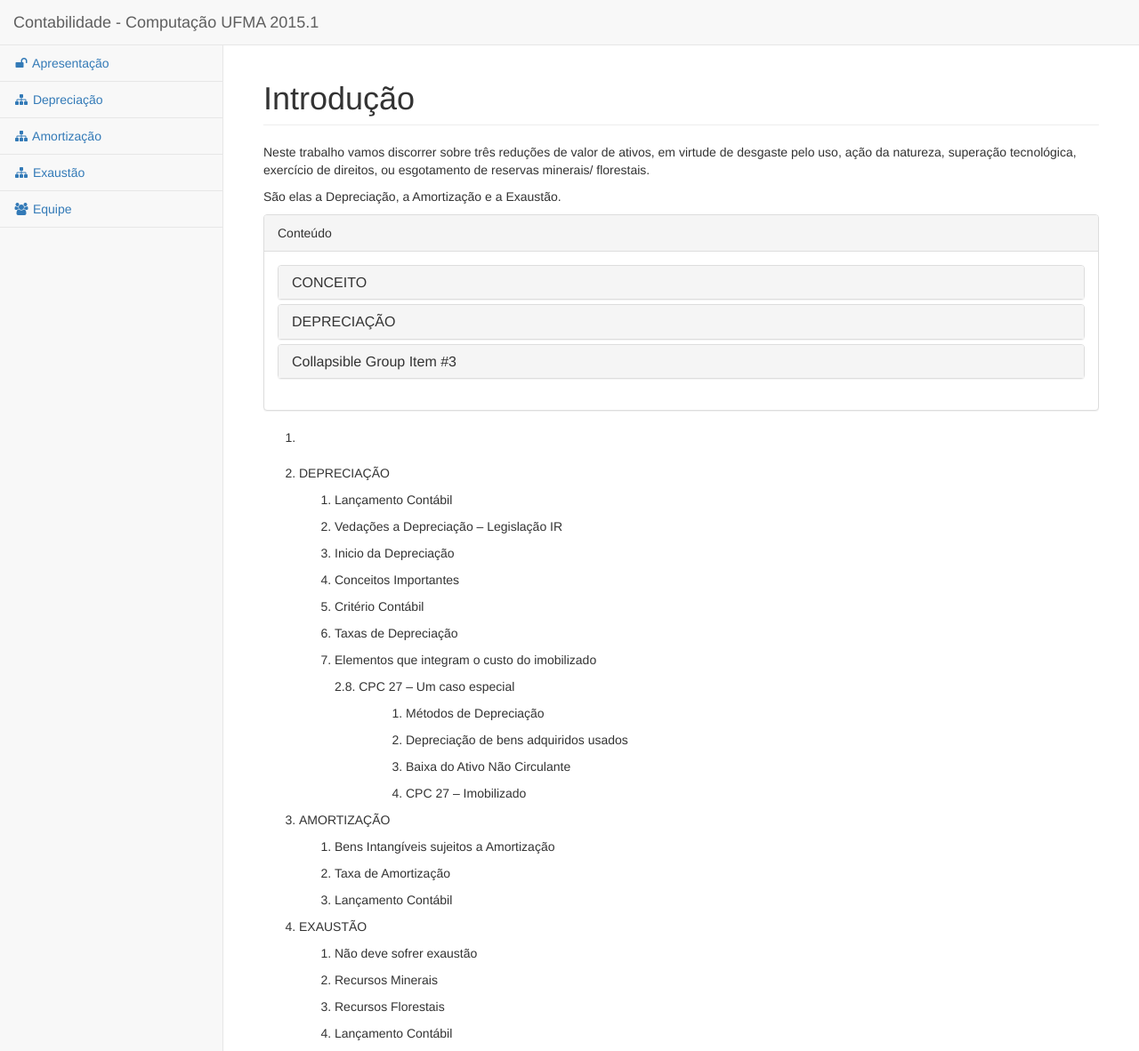
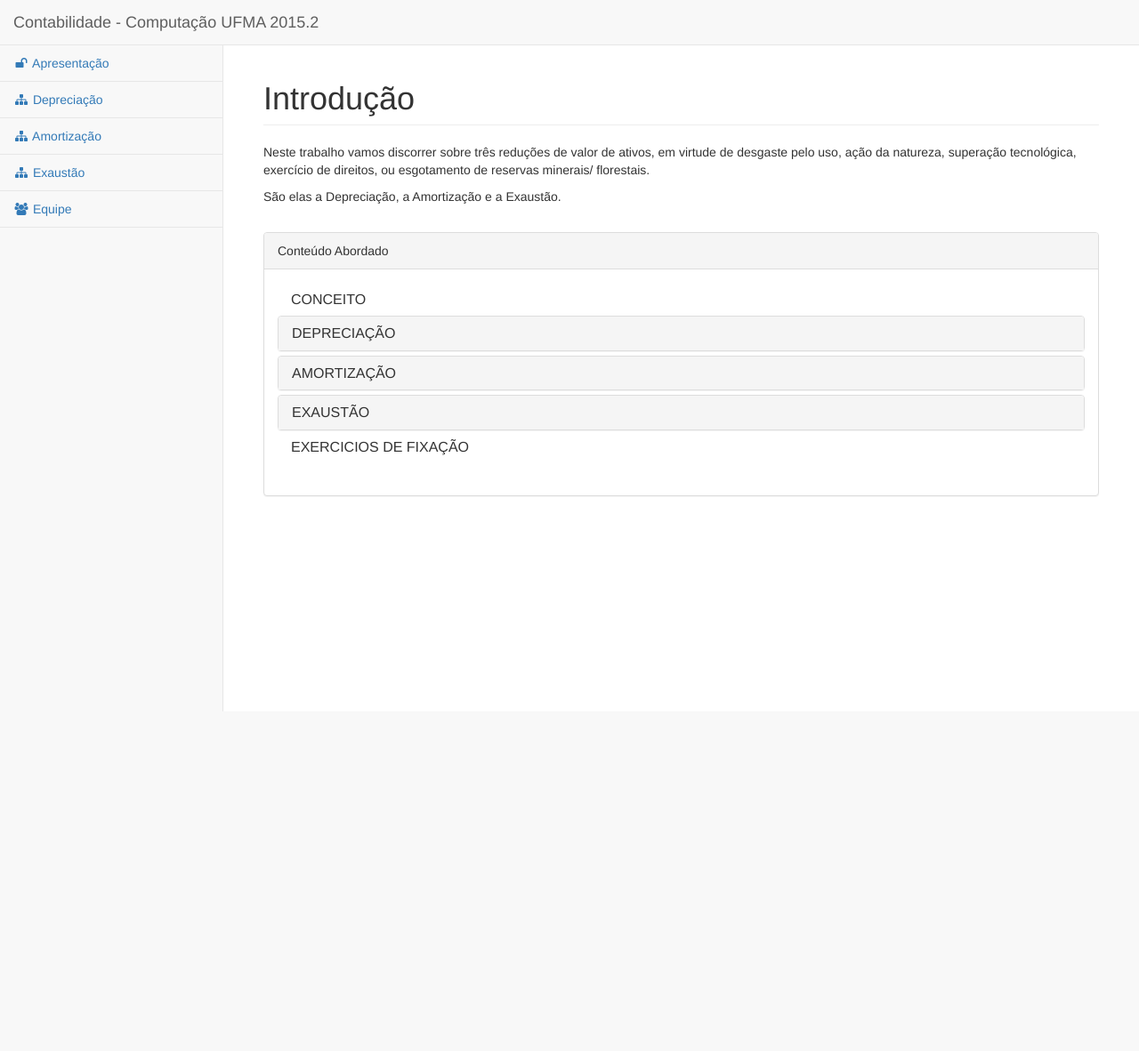
Before and after one commit to SamirSouzaSys/UFMA_Contabilidade, a PHP site: page / in a window 1280 px wide. Shown: the whole page at 89% size. After the commit the page ends 800 px from the top, so only its background shows below. Run offline with PHP 8.4, Linux system fonts and the light colour scheme; some libraries are stand-ins or nearby versions.

Commit message:
Fase 2_Em Andamento

```diff
--- a/config.php
+++ b/config.php
@@ -1,7 +1,7 @@
 <?php
-$rootProject = "/ufma/UFMA_Contabilidade";
+// $rootProject = "/ufma/UFMA_Contabilidade";
 // $rootProject = "";
-// $rootProject = "/sam/contab";
+$rootProject = "/sam/UFMA_Contabilidade_Portal_20152";
 
 $templates = "template/navigation.php";
 $head = "template/head.php";
--- a/index.php
+++ b/index.php
@@ -17,7 +17,7 @@ include $head;
           <span class="icon-bar"></span>
           <span class="icon-bar"></span>
         </button>
-          <a class="navbar-brand" href="index.html">Contabilidade - Computação UFMA 2015.1</a>
+        <a class="navbar-brand" href="index.html">Contabilidade - Computação UFMA 2015.2</a>
       </div>
       <!-- /.navbar-header -->
       <?php
@@ -34,22 +34,24 @@ include $head;
             <div>
               <p>Neste trabalho vamos discorrer sobre tr&ecirc;s redu&ccedil;&otilde;es de valor de ativos, em virtude de desgaste pelo uso, a&ccedil;&atilde;o da natureza, supera&ccedil;&atilde;o tecnol&oacute;gica, exerc&iacute;cio de direitos, ou esgotamento de reservas minerais/ florestais.</p>
               <p>S&atilde;o elas a Deprecia&ccedil;&atilde;o, a Amortiza&ccedil;&atilde;o e a Exaust&atilde;o.</p>
+              <br>
             </div>
-
             <div class="panel panel-default">
               <div class="panel-heading">
-                Conteúdo
+                Conteúdo Abordado
               </div>
               <!-- .panel-heading -->
               <div class="panel-body">
+
                 <div class="panel-group" id="accordion">
-                    <div class="panel panel-default">
+
                   <div class="panel-heading">
                     <h4 class="panel-title">
-                                <a data-toggle="collapse" data-parent="#accordion" aria-expanded="false" class="collapsed">CONCEITO</a>
+                      <!-- <a data-toggle="collapse" data-parent="#accordion" aria-expanded="false" class="collapsed">CONCEITO</a> -->
+                      CONCEITO
                     </h4>
                   </div>
-                    </div>
+
                   <div class="panel panel-default">
                     <div class="panel-heading">
                       <h4 class="panel-title">
@@ -65,152 +67,97 @@ include $head;
                           </li>
                           <li><p>Inicio da Depreciação</p>
                           </li>
-                                    <li>
-                                      <p>
-                                        Conceitos Importantes</p>
+                          <li><p>Conceitos Importantes</p>
                           </li>
-                                    <li>
-                                      <p>
-                                        Critério Contábil </p>
+                          <li><p>Critério Contábil </p>
                           </li>
-                                    <li>
-                                      <p>
-                                        Taxas de Depreciação</p>
+                          <li><p>Taxas de Depreciação</p>
                           </li>
-                                    <li>
-                                      <p>
-                                        Elementos que integram o custo do imobilizado</p>
-                                        <p>2.8. CPC 27 – Um caso especial</p>
-                                        <ol>
-                                            <ol>
-                                                <li>
-                                                    <p>Métodos de Depreciação</p>
+                          <li><p>Elementos que integram o custo do imobilizado</p>
                           </li>
-                                                <li>
-                                                    <p>Depreciação de bens adquiridos usados</p>
+                          <li><p>CPC 27 – Um caso especial</p>
                           </li>
-                                                <li>
-                                                    <p>Baixa do Ativo Não Circulante</p>
+                          <li><p>Métodos de Depreciação</p>
                           </li>
-                                                <li>
-                                                    <p>CPC 27 – Imobilizado</p>
+                          <li><p>Depreciação de bens adquiridos usados</p>
                           </li>
-                                            </ol>
-                                        </ol>
+                          <li><p>Baixa do Ativo Não Circulante</p>
+                          </li>
+                          <li><p>CPC 27 – Imobilizado</p>
                           </li>
                         </ol>
                       </div>
                     </div>
                   </div>
+
                   <div class="panel panel-default">
                     <div class="panel-heading">
                       <h4 class="panel-title">
-                                <a data-toggle="collapse" data-parent="#accordion" href="#collapseThree" class="collapsed" aria-expanded="false">Collapsible Group Item #3</a>
+                        <a data-toggle="collapse" data-parent="#accordion" href="#collapseThree" class="collapsed" aria-expanded="false">AMORTIZAÇÃO</a>
                       </h4>
                     </div>
                     <div id="collapseThree" class="panel-collapse collapse" aria-expanded="false" style="height: 0px;">
                       <div class="panel-body">
-                                Lorem ipsum dolor sit amet, consectetur adipisicing elit, sed do eiusmod tempor incididunt ut labore et dolore magna aliqua. Ut enim ad minim veniam, quis nostrud exercitation ullamco laboris nisi ut aliquip ex ea commodo consequat. Duis aute irure dolor in reprehenderit in voluptate velit esse cillum dolore eu fugiat nulla pariatur. Excepteur sint occaecat cupidatat non proident, sunt in culpa qui officia deserunt mollit anim id est laborum.
+                        <ol id="l5">
+                          <li style="   ">
+                            Bens Intangíveis sujeitos a Amortização
+                          </li>
+                          <li style="  ">
+                            Taxa de Amortização
+                          </li>
+                          <li style="  ">
+                            Lançamento Contábil
+                          </li>
+                        </ol>
                       </div>
                     </div>
                   </div>
+
+                  <div class="panel panel-default">
+                    <div class="panel-heading">
+                      <h4 class="panel-title">
+                        <a data-toggle="collapse" data-parent="#accordion" href="#collapseFour" class="collapsed" aria-expanded="false">EXAUSTÃO</a>
+                      </h4>
+                    </div>
+                    <div id="collapseFour" class="panel-collapse collapse" aria-expanded="false" style="height: 0px;">
+                      <div class="panel-body">
+                        <ol id="l6">
+                          <li style="   ">
+                            <p class="s9" style="">
+                              Não deve sofrer exaustão
+                            </p>
+                          </li>
+                          <li style="  ">
+                            <p class="s9" style="">
+                              Recursos Minerais
+                            </p>
+                          </li>
+                          <li style="  ">
+                            <p class="s9" style="">
+                              Recursos Florestais
+                            </p>
+                          </li>
+                          <li style="  ">
+                            <p class="s9" style="">
+                              Lançamento Contábil
+                            </p>
+                          </li>
+                        </ol>
+                      </div>
+                    </div>
+                  </div>
+
+                  <div class="panel-heading">
+                    <h4 class="panel-title">
+                      <!-- <a data-toggle="collapse" data-parent="#accordion" aria-expanded="false" class="collapsed">CONCEITO</a> -->
+                      EXERCICIOS DE FIXAÇÃO
+                    </h4>
+                  </div>
+
                 </div>
               </div>
               <!-- .panel-body -->
             </div>
-
-        <ol>
-            <li>
-              <p></p>
-          </li>
-          <li>
-            <p>DEPRECIAÇÃO</p>
-            <ol>
-                <li><p>Lançamento Contábil</p>
-                </li>
-                <li><p>Vedações a Depreciação – Legislação IR</p>
-                </li>
-                <li><p>Inicio da Depreciação</p>
-                </li>
-                <li>
-                  <p>
-                    Conceitos Importantes</p>
-                </li>
-                <li>
-                  <p>
-                    Critério Contábil </p>
-                </li>
-                <li>
-                  <p>
-                    Taxas de Depreciação</p>
-                </li>
-                <li>
-                  <p>
-                    Elementos que integram o custo do imobilizado</p>
-                    <p>2.8. CPC 27 – Um caso especial</p>
-                    <ol>
-                        <ol>
-                            <li>
-                                <p>Métodos de Depreciação</p>
-                            </li>
-                            <li>
-                                <p>Depreciação de bens adquiridos usados</p>
-                            </li>
-                            <li>
-                                <p>Baixa do Ativo Não Circulante</p>
-                            </li>
-                            <li>
-                                <p>CPC 27 – Imobilizado</p>
-                            </li>
-                        </ol>
-                    </ol>
-                </li>
-            </ol>
-        </li>
-        <li>
-          <p>
-            AMORTIZAÇÃO
-        </p>
-        <ol id="l5">
-            <li>
-              <p>
-                Bens Intangíveis sujeitos a Amortização
-            </p>
-        </li>
-        <li>
-          <p>
-            Taxa de Amortização
-        </p>
-    </li>
-    <li>
-      <p>
-        Lançamento Contábil
-    </p>
-</li>
-</ol>
-</li>
-<li>
-  <p>
-    EXAUSTÃO
-</p>
-<ol id="l6">
-    <li>
-      <p>
-        Não deve sofrer exaustão
-    </p>
-</li>
-<li>
-  <p>Recursos Minerais</p>
-</li>
-<li>
-  <p>Recursos Florestais</p>
-</li>
-<li>
-  <p>Lançamento Contábil</p>
-</li>
-</ol>
-</li>
-</ol>
           </div>
           <!-- /.col-lg-12 -->
         </div>
```
Lines whose indentation alone changed are shown as unchanged.
